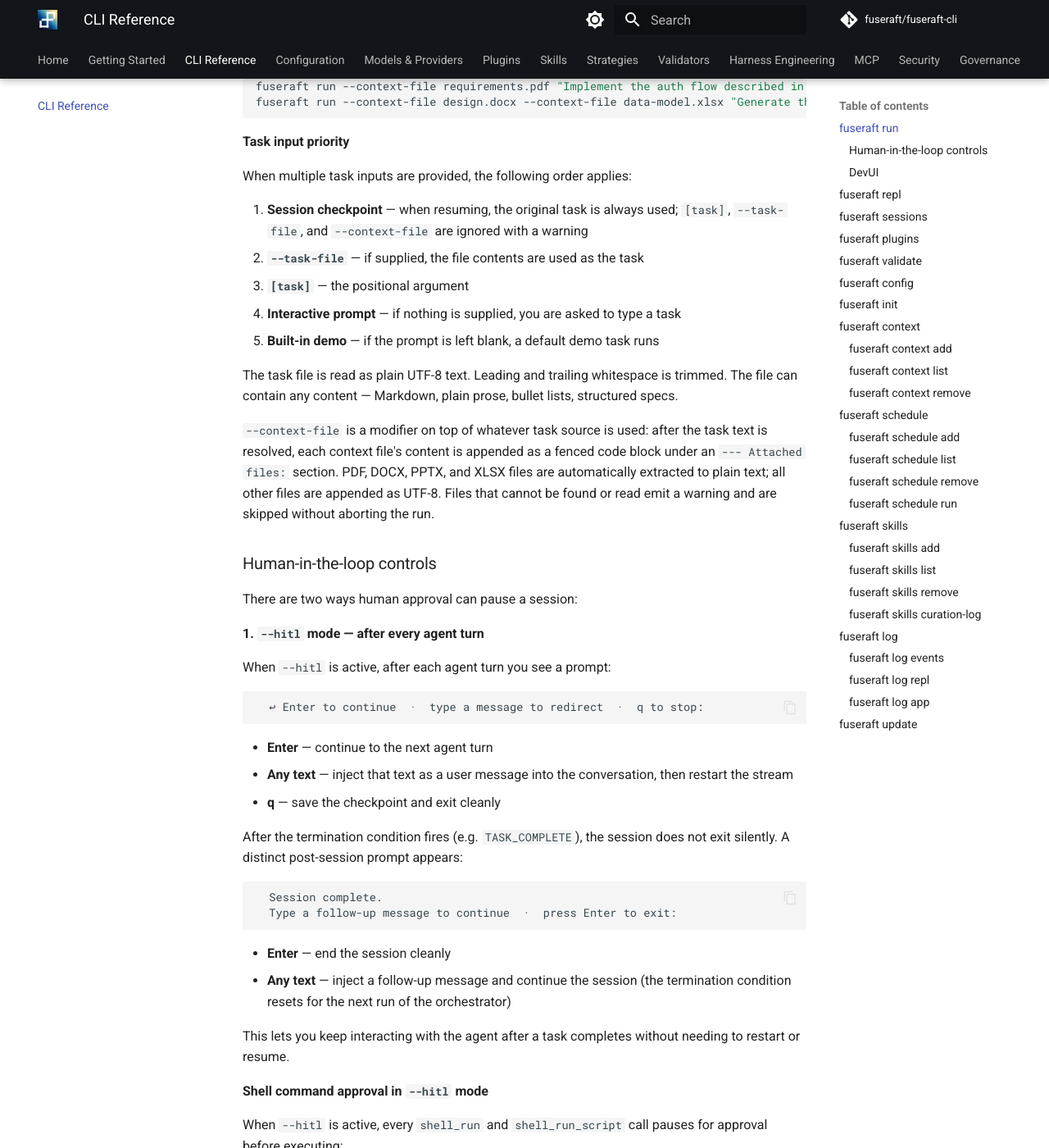
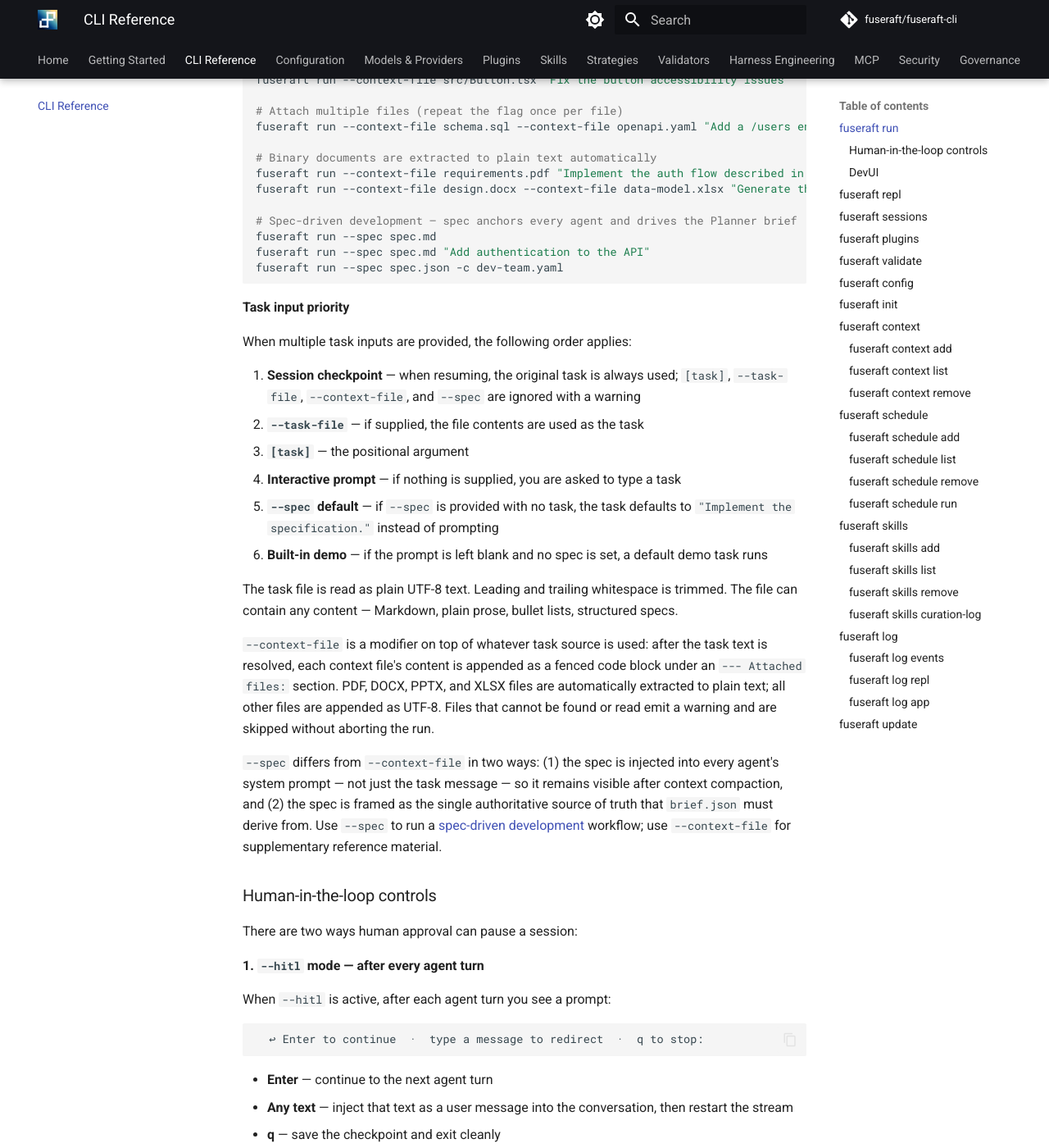
Before and after one commit to fuseraft/fuseraft-cli, an MkDocs documentation site: the page built from docs/cli-reference.md, in a window 1280 px wide and 1400 px high, scrolled down 2394 px. Shown: the whole window at 82% size. Built offline with MkDocs 1.6.1 and Material for MkDocs 9.7.7, drawn with Linux system fonts in a browser that asks for light colours; comment, search, counter and statistics services are not loaded; some of the changed text lies outside the part shown.

Commit message:
docs: add spec-driven development guide and --spec flag docs
New docs/spec-driven.md covers the SDD workflow, spec file format, the
three levels (spec-first / spec-anchored / spec-as-source), and the
relationship between spec.md and brief.json. cli-reference.md gains the
--spec option row, examples, and priority-list entry. writing-tasks.md
gets a closing SDD pointer section. index.md links the new guide.

````diff
--- a/docs/cli-reference.md
+++ b/docs/cli-reference.md
@@ -30,6 +30,7 @@
 | `--devui` | off | Start a local web server and print a URL for real-time session visualization. See [DevUI](#devui) below. |
 | `--work-dir <path>` | — | Set the working directory for the session. Priority: flag > `Security.FileSystemSandboxPath` in the config > current directory. |
 | `--context-file <path>` | — | Attach a file as context. Its content is appended to the task. PDF, DOCX, PPTX, and XLSX files are extracted to plain text automatically; other files are read as UTF-8. Repeatable — specify once per file. Ignored when resuming. |
+| `--spec <path>` | — | Path to a spec file (Markdown, plain text, or JSON) that anchors all agents to an agreed specification. The spec is injected into every agent's system prompt as the authoritative source of truth and appended to the task at turn 0. Ignored when resuming. See [Spec-Driven Development](spec-driven.md). |
 | `--vscode` | off | VS Code mode. Reads the API key from the `FUSERAFT_API_KEY` environment variable (injected by the fuseraft VS Code extension) instead of the OS keychain. Automatically passed by the extension — not intended for manual use. |
 
 **Examples**
@@ -81,21 +82,29 @@
 # Binary documents are extracted to plain text automatically
 fuseraft run --context-file requirements.pdf "Implement the auth flow described in the requirements"
 fuseraft run --context-file design.docx --context-file data-model.xlsx "Generate the API layer"
+
+# Spec-driven development — spec anchors every agent and drives the Planner brief
+fuseraft run --spec spec.md
+fuseraft run --spec spec.md "Add authentication to the API"
+fuseraft run --spec spec.json -c dev-team.yaml
 ```
 
 **Task input priority**
 
 When multiple task inputs are provided, the following order applies:
 
-1. **Session checkpoint** — when resuming, the original task is always used; `[task]`, `--task-file`, and `--context-file` are ignored with a warning
+1. **Session checkpoint** — when resuming, the original task is always used; `[task]`, `--task-file`, `--context-file`, and `--spec` are ignored with a warning
 2. **`--task-file`** — if supplied, the file contents are used as the task
 3. **`[task]`** — the positional argument
 4. **Interactive prompt** — if nothing is supplied, you are asked to type a task
-5. **Built-in demo** — if the prompt is left blank, a default demo task runs
+5. **`--spec` default** — if `--spec` is provided with no task, the task defaults to `"Implement the specification."` instead of prompting
+6. **Built-in demo** — if the prompt is left blank and no spec is set, a default demo task runs
 
 The task file is read as plain UTF-8 text. Leading and trailing whitespace is trimmed. The file can contain any content — Markdown, plain prose, bullet lists, structured specs.
 
 `--context-file` is a modifier on top of whatever task source is used: after the task text is resolved, each context file's content is appended as a fenced code block under an `--- Attached files:` section. PDF, DOCX, PPTX, and XLSX files are automatically extracted to plain text; all other files are appended as UTF-8. Files that cannot be found or read emit a warning and are skipped without aborting the run.
+
+`--spec` differs from `--context-file` in two ways: (1) the spec is injected into every agent's system prompt — not just the task message — so it remains visible after context compaction, and (2) the spec is framed as the single authoritative source of truth that `brief.json` must derive from. Use `--spec` to run a [spec-driven development](spec-driven.md) workflow; use `--context-file` for supplementary reference material.
 
 ### Human-in-the-loop controls
 
````
Also changed, not shown: docs/index.md (+1 -0 lines), docs/spec-driven.md (added, +157 -0 lines), docs/writing-tasks.md (+13 -0 lines).
